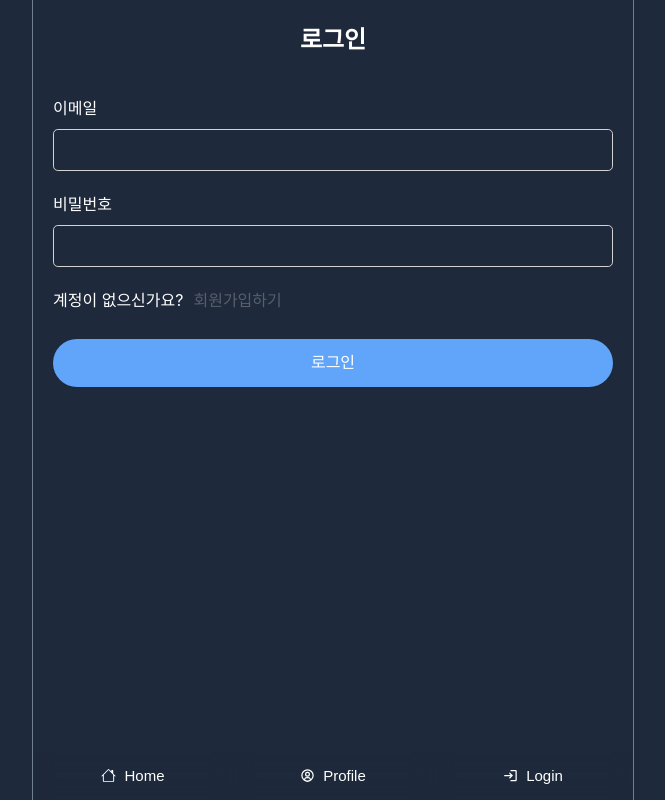
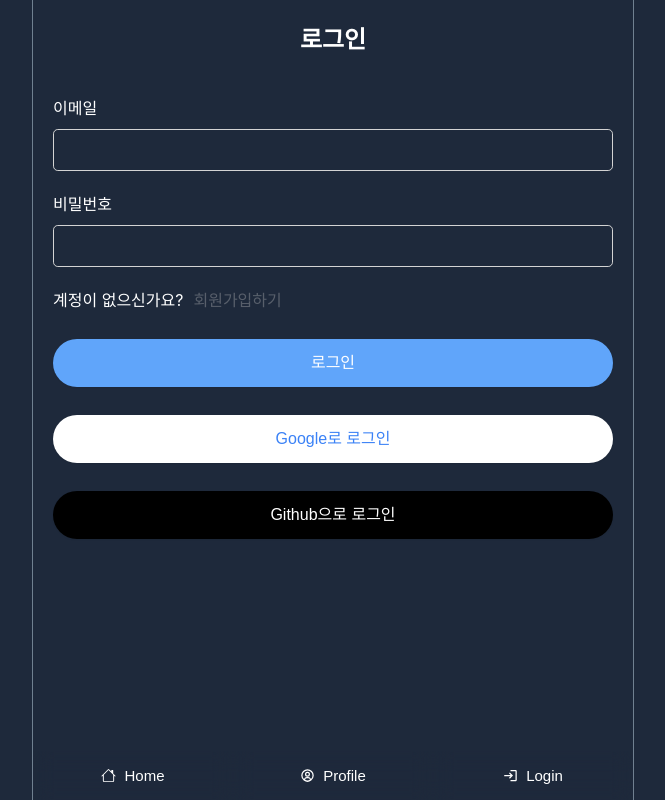
Before and after one commit to Daily-manjoo/Sweeter, a React (Create React App) app: page /users/login in a window 1280 px wide. Shown: the whole page, without its empty margins (307-972 px from the left). Built offline with nearby package versions, Linux system fonts and the light colour scheme; no server answers.

Commit message:
구글, 깃헙 회원가입 및 로그인 기능

```diff
--- a/src/components/users/LoginForm.tsx
+++ b/src/components/users/LoginForm.tsx
@@ -1,6 +1,6 @@
 import { useState } from "react";
 import { Link, useNavigate } from "react-router-dom";
-import { getAuth, signInWithEmailAndPassword } from "firebase/auth";
+import { GithubAuthProvider, GoogleAuthProvider, getAuth, signInWithEmailAndPassword, signInWithPopup } from "firebase/auth";
 import { app } from "firebaseApp";
 import { toast } from "react-toastify";
 
@@ -50,6 +50,32 @@ export default function LoginForm(){
         }
     };
 
+    const onClickSocialLogin = async(e:React.MouseEvent<HTMLButtonElement>) => {
+        const {
+            currentTarget: {name},
+        } = e;
+
+        let provider;
+        const auth = getAuth(app);
+
+        if(name === "google"){
+            provider = new GoogleAuthProvider();
+        }
+
+        if(name === "github"){
+            provider = new GithubAuthProvider();
+        }
+        await signInWithPopup(auth, provider as GithubAuthProvider | GoogleAuthProvider
+            ).then((result) => {
+                console.log(result);
+                toast.success("로그인 되었습니다.")
+            }).catch((error)=> {
+                console.log(error);
+                const errorMessage = error?.message;
+                toast?.error(errorMessage)
+            });
+    }
+
     return (
         <form className="form form--lg" onSubmit={onSubmit}>
             <div className="form__title">로그인</div>
@@ -69,13 +95,19 @@ export default function LoginForm(){
 
             <div className="form__block">
                 계정이 없으신가요?
-                <Link to="/users/signin" className="form__link">
+                <Link to="/users/signup" className="form__link">
                     회원가입하기
                 </Link>
             </div>
             <div className="form__block--lg">
                 <button type="submit" className="form__btn--submit" disabled={error?.length > 0}>로그인</button>
             </div>
+            <div className="form__block--lg">
+                <button type="button" className="form__btn--google" name="google" onClick={onClickSocialLogin}>Google로 로그인</button>
+            </div>
+            <div className="form__block--lg">
+                <button type="button" className="form__btn--github" name="github" onClick={onClickSocialLogin}>Github으로 로그인</button>
+            </div>
         </form>
         )
 }
--- a/src/components/users/SignupForm.tsx
+++ b/src/components/users/SignupForm.tsx
@@ -1,6 +1,6 @@
 import { useState } from "react";
 import { Link, useNavigate } from "react-router-dom";
-import { getAuth, createUserWithEmailAndPassword } from "firebase/auth";
+import { getAuth, createUserWithEmailAndPassword, signInWithPopup, GoogleAuthProvider, GithubAuthProvider } from "firebase/auth";
 import { app } from "firebaseApp";
 import { toast } from "react-toastify";
 
@@ -66,6 +66,32 @@ export default function SignupForm(){
         }
     };
 
+    const onClickSocialLogin = async(e:React.MouseEvent<HTMLButtonElement>) => {
+        const {
+            currentTarget: {name},
+        } = e;
+
+        let provider;
+        const auth = getAuth(app);
+
+        if(name === "google"){
+            provider = new GoogleAuthProvider();
+        }
+
+        if(name === "github"){
+            provider = new GithubAuthProvider();
+        }
+        await signInWithPopup(auth, provider as GithubAuthProvider | GoogleAuthProvider
+            ).then((result) => {
+                console.log(result);
+                toast.success("로그인 되었습니다.")
+            }).catch((error)=> {
+                console.log(error);
+                const errorMessage = error?.message;
+                toast?.error(errorMessage)
+            });
+    }
+
     return (
         <form className="form form--lg" onSubmit={onSubmit}>
             <div className="form__title">회원가입</div>
@@ -96,6 +122,12 @@ export default function SignupForm(){
             <div className="form__block--lg">
                 <button type="submit" className="form__btn--submit" disabled={error?.length > 0}>회원가입</button>
             </div>
+            <div className="form__block--lg">
+                <button type="button" className="form__btn--google" name="google" onClick={onClickSocialLogin}>Google로 회원가입</button>
+            </div>
+            <div className="form__block--lg">
+                <button type="button" className="form__btn--github" name="github" onClick={onClickSocialLogin}>Github으로 회원가입</button>
+            </div>
         </form>
         )
 }
--- a/src/index.scss
+++ b/src/index.scss
@@ -308,4 +308,26 @@ body {
   &__error {
     color: red;
   }
+
+  &__btn--google {
+    @extend .form__btn--submit;
+    background-color: $white;
+    color: $activeBorder;
+
+    &:hover, &:focus{
+      background-color: $activeBorder;
+      color: $white;
+    }
+  }
+
+  &__btn--github {
+    @extend .form__btn--submit;
+    background-color: black;
+    color: $white;
+
+    &:hover, &:focus{
+      background-color: $activeBg;
+      color: $white;
+    }
+  }
 }
```
